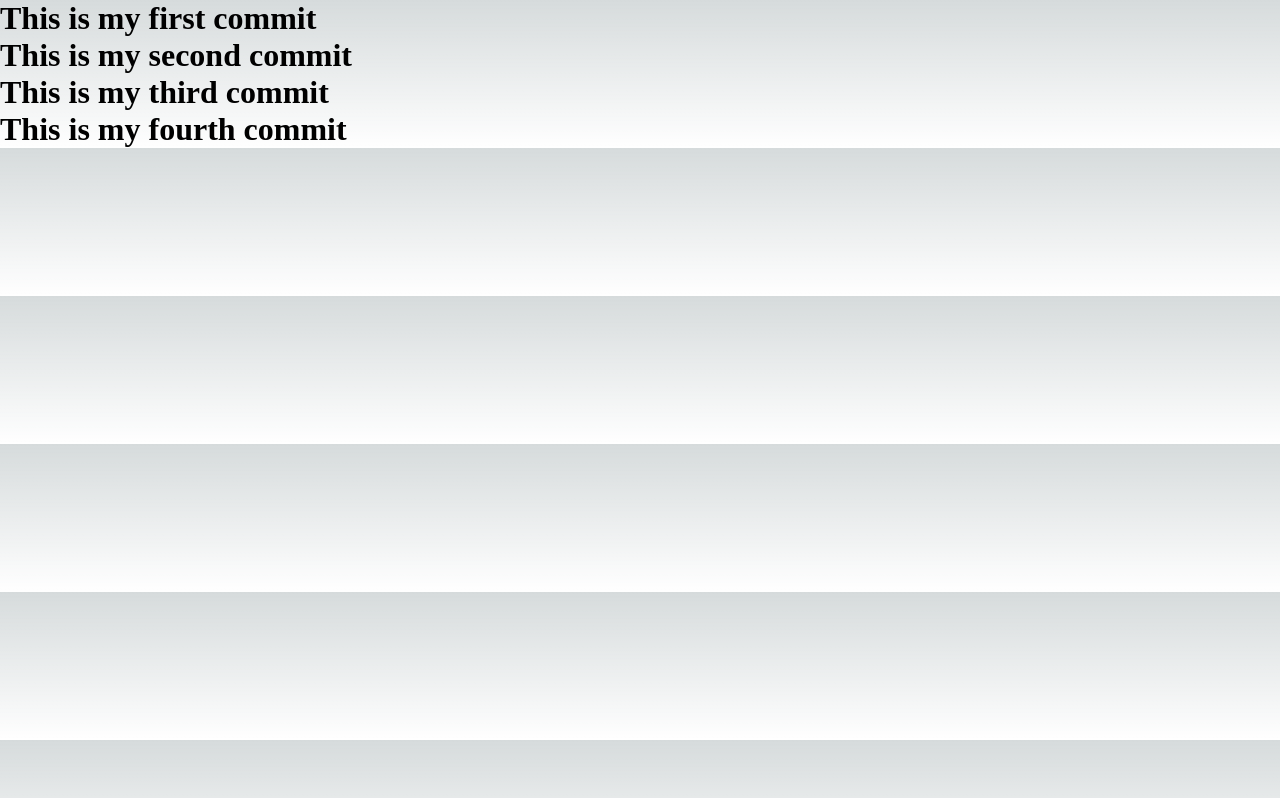
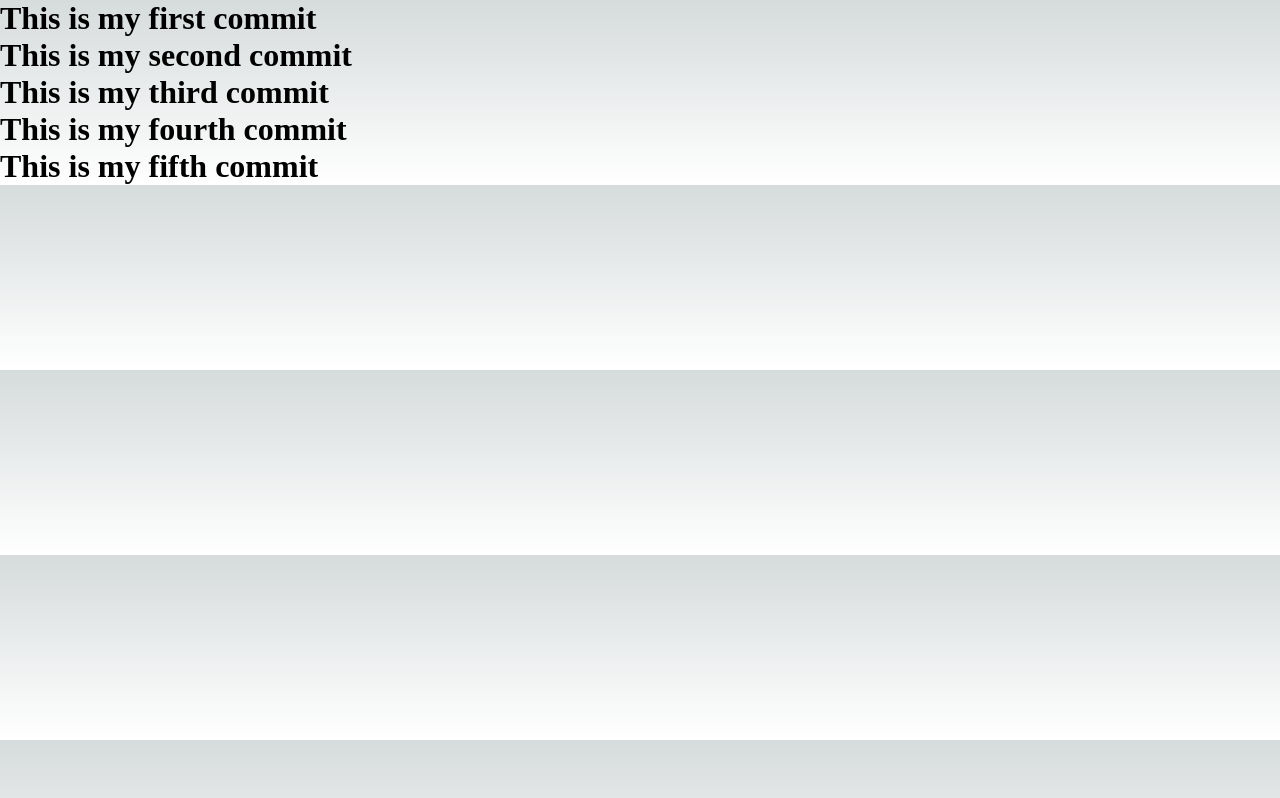
Before and after one commit to gbrunacci/sample-app, a Next.js app: page / in a window 1280 px wide. Built offline with nearby package versions, Linux system fonts and the light colour scheme.

Commit message:
chore: fifth

```diff
--- a/src/app/page.tsx
+++ b/src/app/page.tsx
@@ -5,6 +5,7 @@ export default function Home() {
       <h1>This is my second commit</h1>
       <h1>This is my third commit</h1>
       <h1>This is my fourth commit</h1>
+      <h1>This is my fifth commit</h1>
     </main>
   )
 }
```
